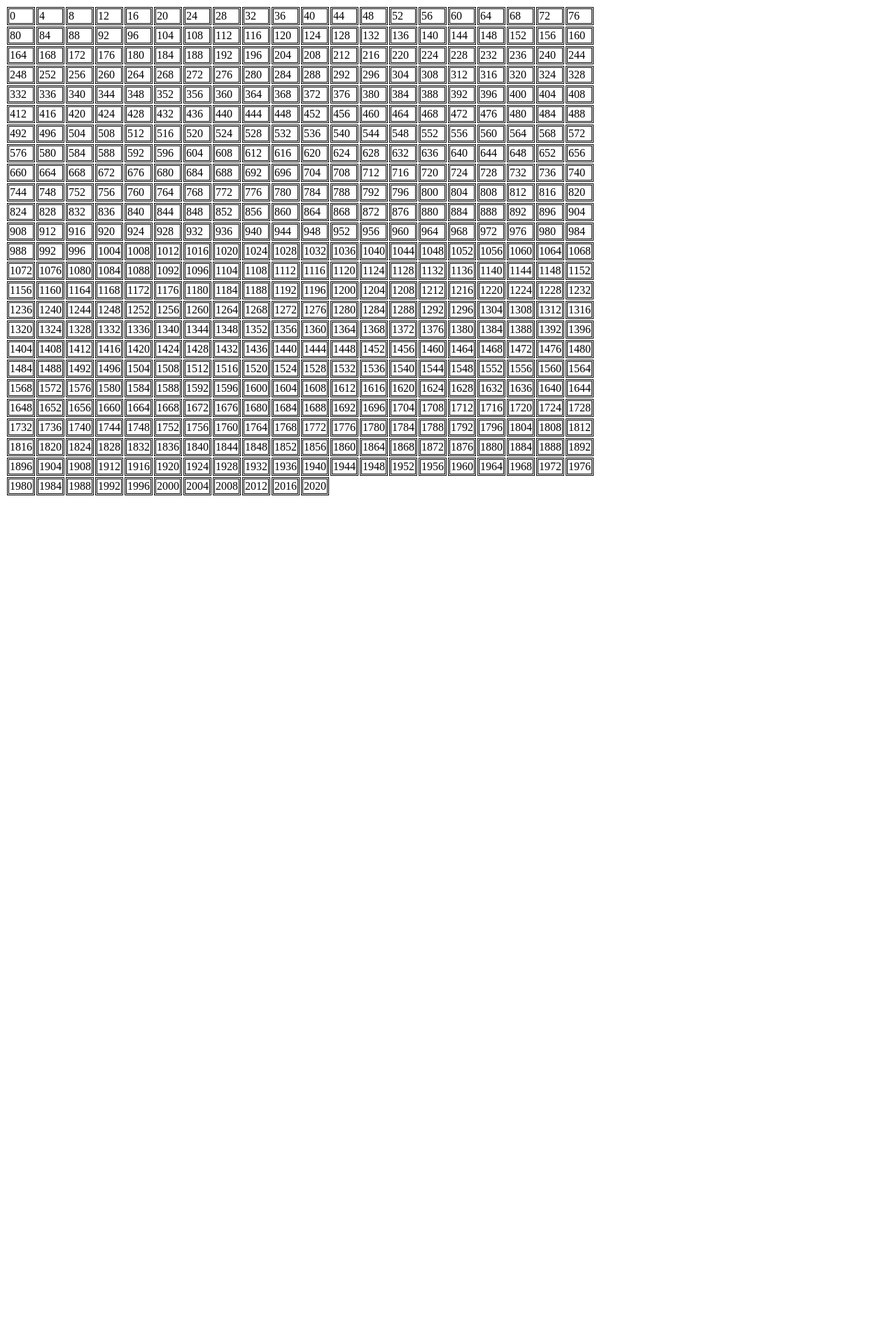
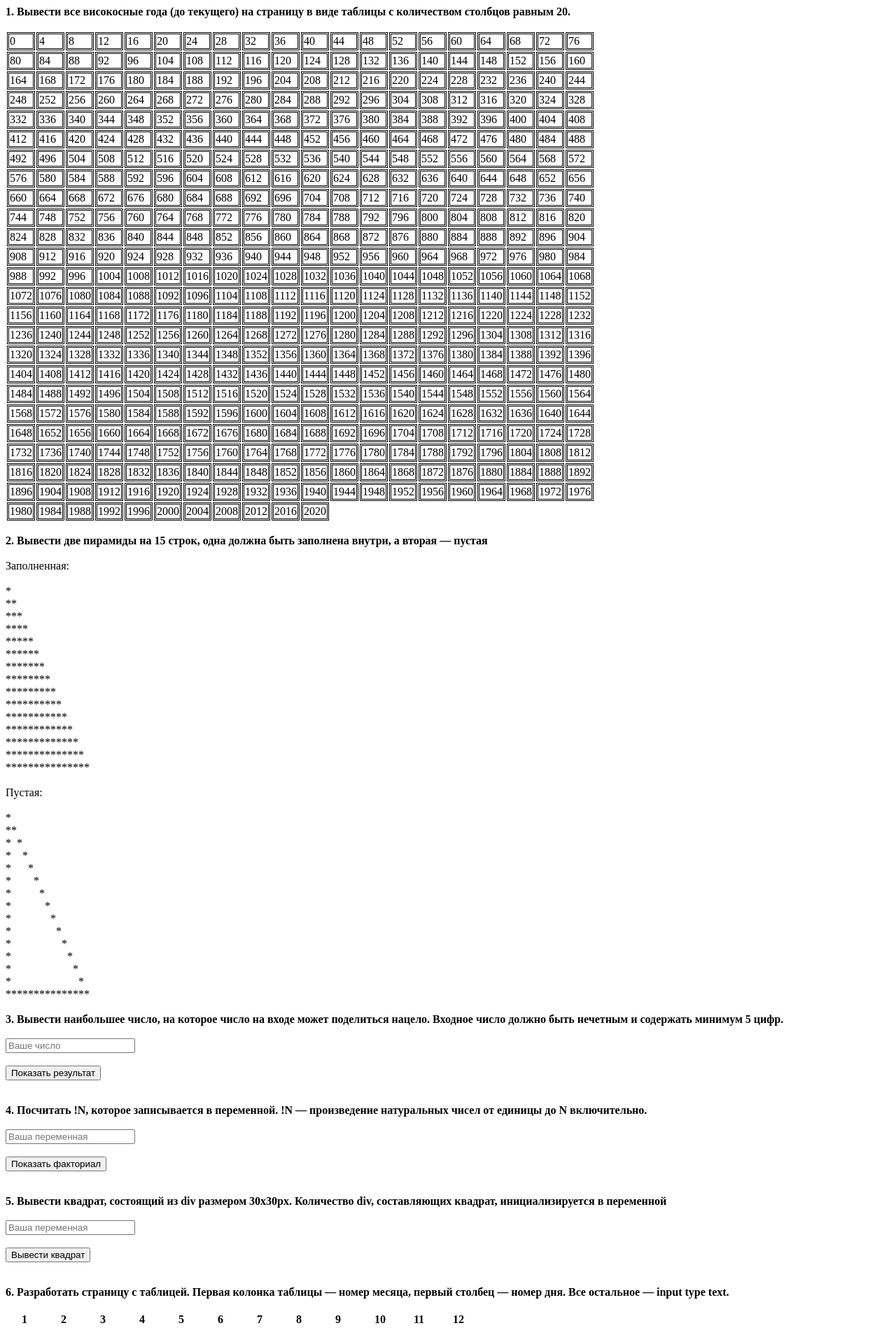
Before and after one commit to OlegSmol/php, a PHP site: page / in a window 1280 px wide. Shown: the top 1898 px of the page at 70% size. Before the commit the page ends 708 px from the top, so only its background shows below. Run offline with PHP 8.4, Linux system fonts and the light colour scheme.

Commit message:
php practice4

```diff
--- a/php-demo/practice/practice4/index.php
+++ b/php-demo/practice/practice4/index.php
@@ -1,17 +1,46 @@
 <style>
-    tr, td {
+    tr,
+    td {
         border: 3px double black;
+    }
+
+    .clear{
+        clear: both;
+    }
+
+    .col {
+        float: left;
+        background-color: red;
+        border: 1px solid black;
+        width: 30px;
+        height: 30px;
+    }
+
+    .text{
+        width: 50px;
+    }
+
+    .day{
+        border: none;
+        font-weight: 600;
+    }
+
+    .cell{
+        border: 1px solid white;
     }
 </style>
 
 <?php
+echo '<b>1. Вывести все високосные года (до текущего) на страницу
+в виде таблицы c количеством столбцов равным 20. </b><br><br>';
+
 $years = [];
 $current = 0;
 
-while($current < 2022) {
-    if(
+while ($current < 2022) {
+    if (
         ($current % 4 === 0
-        && $current % 100 !== 0 )
+            && $current % 100 !== 0)
         || ($current % 400 === 0)
     ) {
         $years[] = $current;
@@ -22,15 +51,134 @@ while($current < 2022) {
 
 <table>
     <tr>
-    <?php
-        foreach($years as $index => $year) {
+        <?php
+        foreach ($years as $index => $year) {
             echo "<td>$year</td>";
 
-            if($index>0 && ($index+1) % 20 === 0) {
+            if ($index > 0 && ($index + 1) % 20 === 0) {
                 echo "</tr><tr>";
             }
         }
-
-    ?>
+        ?>
     </tr>
 </table>
+
+<?php
+// -------------------------------------------------
+
+echo '<br><b> 2. Вывести две пирамиды на 15 строк, одна должна быть
+заполнена внутри, a вторая — пустая </b><br>';
+
+echo '<br> Заполненная: <br><br>';
+$j = 1;
+for ($i = 1; $i <= 15; $i++) {
+    while ($j <= $i) {
+        echo '<span>*</span>';
+        $j++;
+    }
+    $j = 1;
+    echo '<br>';
+}
+
+echo '<br> Пустая: <br><br>';
+for ($i = 1; $i <= 15; $i++) {
+    while ($j <= $i) {
+        if ($j == 1 || $j == $i || $i == 15) {
+            echo '<span>*</span>';
+        } else {
+            echo '<span>&nbsp;&nbsp;</span>';
+        }
+
+        $j++;
+    }
+    $j = 1;
+    echo '<br>';
+}
+// -------------------------------------------------
+
+echo '<br><b> 3. Вывести наибольшее число, на которое число на входе может поделиться нацело.
+Входное число должно быть нечетным и содержать минимум 5 цифр. </b><br>';
+
+echo '<br><form method="get">
+    <input type="text" name="number" placeholder="Ваше число"><br>
+    <br><input type="submit" value="Показать результат">
+</form>';
+
+if (isset($_GET['number'])) {
+    $number = (int) $_GET['number'];
+
+    if ($number % 2 == 0 || strlen((string) $number) < 5) {
+        echo 'Вы ввели данные неверно<br>';
+    } else {
+        echo '<h1> Ваше число: ' . $number . '</h1>';
+        $divider = 1;
+
+        for ($i = 3; $i < $number; $i++) {
+            if ($number % $i == 0) {
+                $divider = $i;
+            }
+        }
+        echo '<h2> Наибольший делитель: ' . $divider . '</h2>';
+    }
+}
+// -------------------------------------------------
+
+echo '<br><b> 4. Посчитать !N, которое записывается в переменной. !N — произведение натуральных чисел от единицы
+до N включительно. </b><br>';
+
+echo '<br><form method="get">
+    <input type="text" name="N" placeholder="Ваша переменная"><br>
+    <br><input type="submit" value="Показать факториал">
+</form>';
+if (isset($_GET['N'])) {
+    $N = (int) $_GET['N'];
+    $fact = 1;
+
+    echo '<h1> Ваше число: ' . $N . '</h1>';
+    for ($i = 1; $i <= $N; $i++) {
+        $fact = $fact * $i;
+    }
+    echo '<p>!' . $N . ' = ' . $fact . '</p>';
+}
+// -------------------------------------------------
+
+echo '<br><b> 5. Вывести квадрат, состоящий из div размером 30x30px. Количество div, составляющих квадрат,
+инициализируется в переменной </b><br>';
+
+echo '<br><form method="get">
+    <input type="text" name="count" placeholder="Ваша переменная"><br>
+    <br><input type="submit" value="Вывести квадрат">
+</form>';
+
+if (isset($_GET['count'])) {
+    $count = (int) $_GET['count'];
+
+    echo '<p> Count: ' . $count . '</p>';
+    for ($i = 1; $i <= $count; $i++) {
+        for ($j = 1; $j <= $count; $j++) {
+            echo '<div class="col"></div>';
+        }
+        echo '<div class="clear"></div>';
+    }
+}
+// -------------------------------------------------
+
+echo '<br><b> 6. Разработать страницу c таблицей. Первая колонка таблицы — номер месяца,
+первый столбец — номер дня. Bce остальное — input type text. </b><br>';
+
+echo '<br><table><tr><td class="day"></td>';
+
+for ($m = 1; $m <= 12; $m++) {
+    echo '<td class="day">' . $m . '</td>';
+}
+echo '</tr>';
+for ($i = 1; $i <= 31; $i++) {
+    echo '<tr>';
+    echo '<td class="day">' . $i . '</td>';
+    for ($j = 1; $j <= 12; $j++) {
+        echo '<td class="cell"><input class="text" type="text"></td>';
+    }
+    echo '</tr>';
+}
+echo '</table>';
+?>
```
